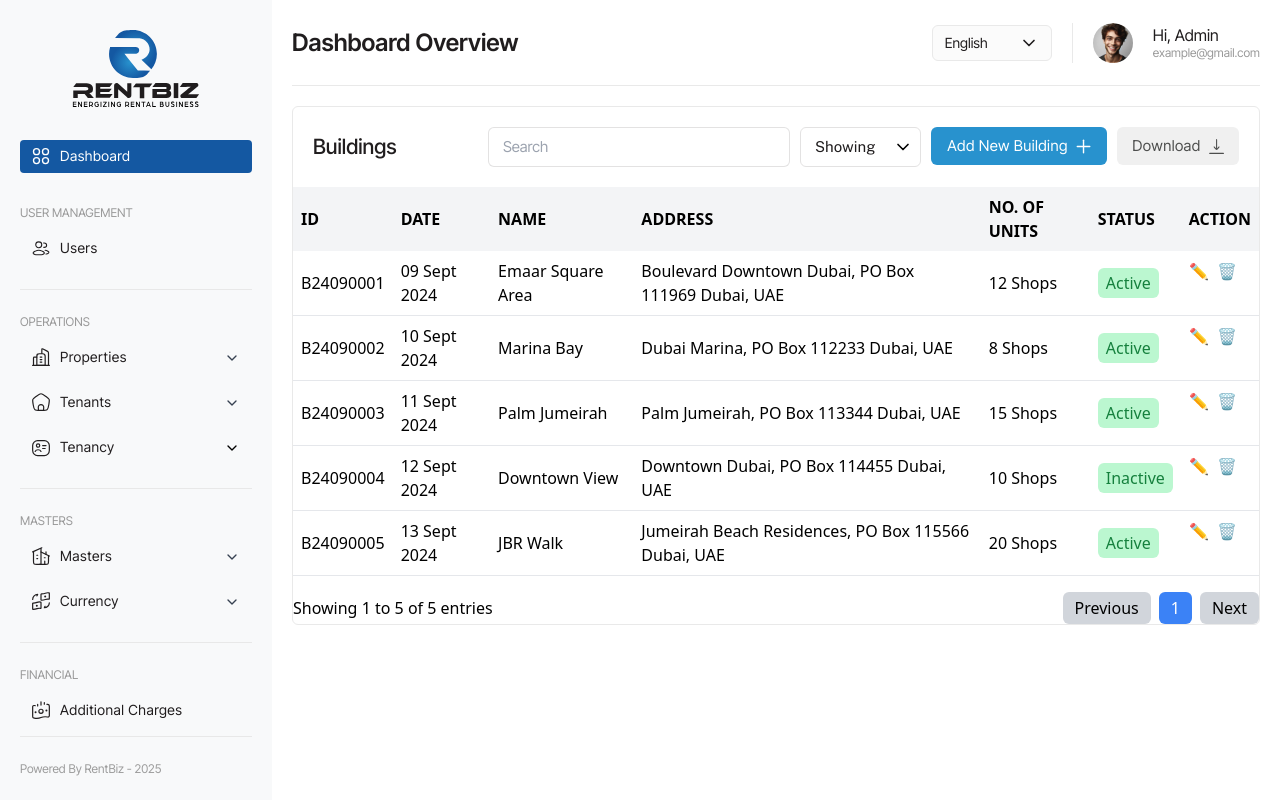
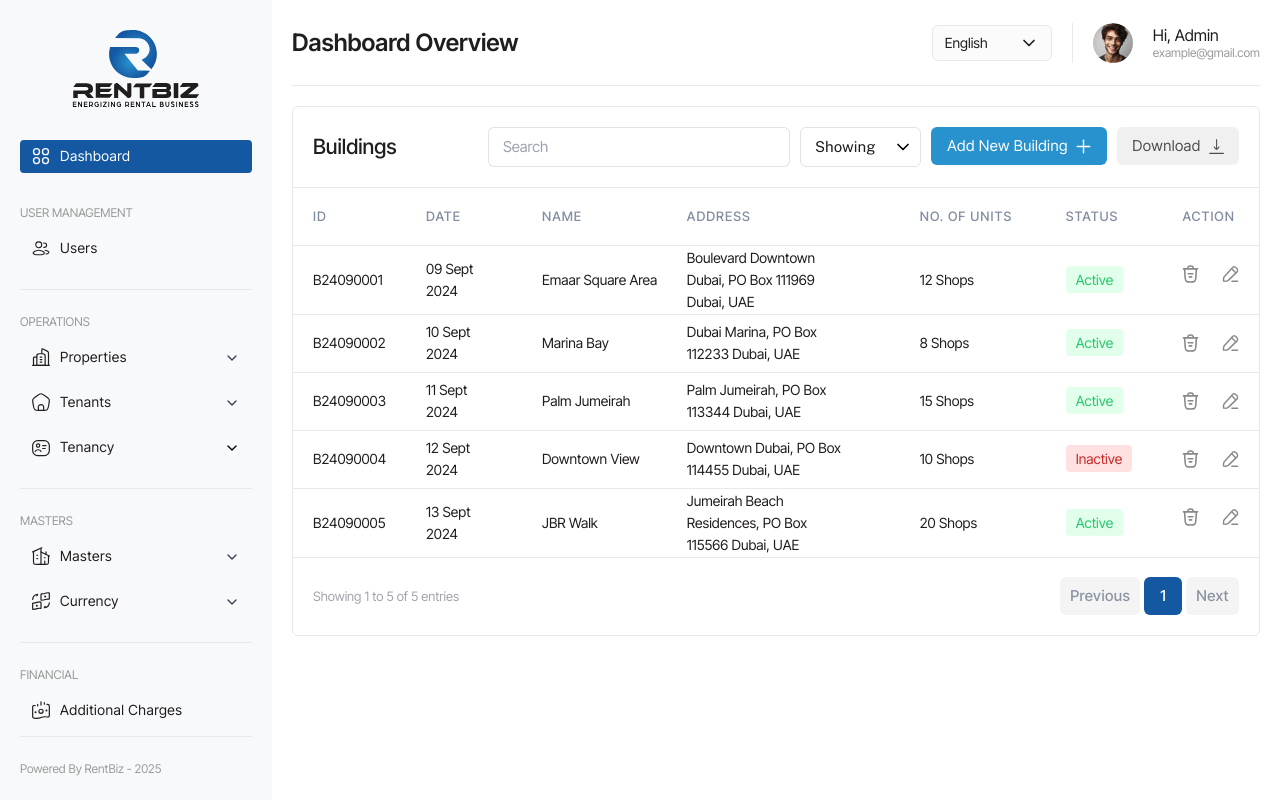
Before and after one commit to hoztox/RentBiz-Frontend, a React (Vite) app: page /admin/buildings in a window 1280 px wide. Built offline with nearby package versions, Linux system fonts and the light colour scheme.

Commit message:
Buildings Page created

```diff
--- a/src/pages/Admin Dashboard/Collection List/CollectionList.jsx
+++ b/src/pages/Admin Dashboard/Collection List/CollectionList.jsx
@@ -89,7 +89,7 @@ const CollectionList = () => {
                     className={`px-3 h-[38px] rounded-md cursor-pointer duration-200 page-no-btns ${
                         currentPage === i
                             ? 'bg-[#1458A2] text-white'
-                            : 'bg-[#F4F4F4] hover:bg-[#e6e6e6] text-[#677487]'
+                            : 'bg-[#F4F4F4] hover:bg-[#e6e6e6] text-[#8a94a3]'
                     }`}
                     onClick={() => setCurrentPage(i)}
                 >
--- a/src/pages/Admin Dashboard/Collection List/collectionlist.css
+++ b/src/pages/Admin Dashboard/Collection List/collectionlist.css
@@ -113,7 +113,7 @@
     font-weight: 500;
     line-height: 18px;
     letter-spacing: 0.43px;
-    color: #677487;
+    color: #8a94a3;
 }
 
 .page-no-btns {
--- a/src/pages/Admin Properties/Buildings/Buildings.jsx
+++ b/src/pages/Admin Properties/Buildings/Buildings.jsx
@@ -2,32 +2,54 @@ import React, { useState } from 'react'
 import { ChevronDown } from 'lucide-react';
 import plusicon from "../../../assets/Images/Admin Buildings/plus-icon.svg"
 import downloadicon from "../../../assets/Images/Admin Buildings/download-icon.svg";
+import editicon from "../../../assets/Images/Admin Buildings/edit-icon.svg"
+import deletesicon from "../../../assets/Images/Admin Buildings/delete-icon.svg"
 import "./buildings.css"
 
 const Buildings = () => {
     const [isSelectOpen, setIsSelectOpen] = useState(false);
+    const [searchTerm, setSearchTerm] = useState("");
+    const [currentPage, setCurrentPage] = useState(1);
+    const itemsPerPage = 10;
 
     const demoData = [
         { id: "B24090001", date: "09 Sept 2024", name: "Emaar Square Area", address: "Boulevard Downtown Dubai, PO Box 111969 Dubai, UAE", units: "12 Shops", status: "Active" },
         { id: "B24090002", date: "10 Sept 2024", name: "Marina Bay", address: "Dubai Marina, PO Box 112233 Dubai, UAE", units: "8 Shops", status: "Active" },
         { id: "B24090003", date: "11 Sept 2024", name: "Palm Jumeirah", address: "Palm Jumeirah, PO Box 113344 Dubai, UAE", units: "15 Shops", status: "Active" },
         { id: "B24090004", date: "12 Sept 2024", name: "Downtown View", address: "Downtown Dubai, PO Box 114455 Dubai, UAE", units: "10 Shops", status: "Inactive" },
-        { id: "B24090005", date: "13 Sept 2024", name: "JBR Walk", address: "Jumeirah Beach Residences, PO Box 115566 Dubai, UAE", units: "20 Shops", status: "Active" }
+        { id: "B24090005", date: "13 Sept 2024", name: "JBR Walk", address: "Jumeirah Beach Residences, PO Box 115566 Dubai, UAE", units: "20 Shops", status: "Active" },
     ];
 
-    const [currentPage, setCurrentPage] = useState(1);
-    const itemsPerPage = 10;
+    const filteredData = demoData.filter(building =>
+        building.name.toLowerCase().includes(searchTerm.toLowerCase()) ||
+        building.address.toLowerCase().includes(searchTerm.toLowerCase()) ||
+        building.id.toLowerCase().includes(searchTerm.toLowerCase()) ||
+        building.units.toLowerCase().includes(searchTerm.toLowerCase()) ||
+        building.status.toLowerCase().includes(searchTerm.toLowerCase())
+    );
 
-    const totalPages = Math.ceil(demoData.length / itemsPerPage);
-    const paginatedData = demoData.slice((currentPage - 1) * itemsPerPage, currentPage * itemsPerPage);
+
+    const totalPages = Math.ceil(filteredData.length / itemsPerPage);
+    const paginatedData = filteredData.slice((currentPage - 1) * itemsPerPage, currentPage * itemsPerPage);
+
+    const maxPageButtons = 5;
+    const startPage = Math.max(1, currentPage - Math.floor(maxPageButtons / 2));
+    const endPage = Math.min(totalPages, startPage + maxPageButtons - 1);
 
 
     return (
         <div className="border border-[#E9E9E9]  rounded-md">
-            <div className="flex justify-between items-center p-5">
+            <div className="flex justify-between items-center p-5 border-b border-[#E9E9E9]">
                 <h1 className='buildings-head'>Buildings</h1>
                 <div className="flex gap-[10px]">
-                    <input type="text" placeholder="Search" className="px-[14px] py-[7px] outline-none border border-[#201D1E20] rounded-md w-[302px] focus:border-gray-300 duration-200 building-search" />
+                    <input
+                        type="text"
+                        placeholder="Search"
+                        value={searchTerm}
+                        onChange={(e) => setSearchTerm(e.target.value)}
+                        className="px-[14px] py-[7px] outline-none border border-[#201D1E20] rounded-md w-[302px] focus:border-gray-300 duration-200 building-search"
+                    />
+
                     <div className="relative">
                         <select
                             name="select"
@@ -51,60 +73,88 @@ const Buildings = () => {
             </div>
             <table className="w-full border-collapse">
                 <thead>
-                    <tr className="bg-gray-100 text-left">
-                        <th className="p-2">ID</th>
-                        <th className="p-2">DATE</th>
-                        <th className="p-2">NAME</th>
-                        <th className="p-2">ADDRESS</th>
-                        <th className="p-2">NO. OF UNITS</th>
-                        <th className="p-2">STATUS</th>
-                        <th className="p-2">ACTION</th>
+                    <tr className="border-b border-[#E9E9E9] h-[57px]">
+                        <th className="px-5 text-left building-thead">ID</th>
+                        <th className="px-5 text-left building-thead w-[12%]">DATE</th>
+                        <th className="pl-5 text-left building-thead w-[15%]">NAME</th>
+                        <th className="px-5 text-left building-thead">ADDRESS</th>
+                        <th className="pl-12 pr-5 text-left building-thead w-[18%]">NO. OF UNITS</th>
+                        <th className="px-5 text-left building-thead w-[12%]">STATUS</th>
+                        <th className="px-5 pr-6 text-right building-thead">ACTION</th>
                     </tr>
                 </thead>
                 <tbody>
                     {paginatedData.map((building, index) => (
-                        <tr key={index} className="border-b">
-                            <td className="p-2">{building.id}</td>
-                            <td className="p-2">{building.date}</td>
-                            <td className="p-2">{building.name}</td>
-                            <td className="p-2">{building.address}</td>
-                            <td className="p-2">{building.units}</td>
-                            <td className="p-2">
-                                <span className="bg-green-200 text-green-700 px-2 py-1 rounded-md">
+                        <tr key={index} className="border-b border-[#E9E9E9] h-[57px] hover:bg-gray-50 cursor-pointer">
+                            <td className="px-5 text-left building-data">{building.id}</td>
+                            <td className="px-5 text-left building-data">{building.date}</td>
+                            <td className="pl-5 text-left building-data">{building.name}</td>
+                            <td className="px-5 text-left building-data">{building.address}</td>
+                            <td className="pl-12 pr-5 text-left building-data">{building.units}</td>
+                            <td className="px-5 text-left building-data">
+                                <span
+                                    className={`px-[10px] py-[5px] rounded-[4px] w-[69px] ${building.status === "Active"
+                                        ? "bg-[#e1ffea] text-[#28C76F]"
+                                        : "bg-[#FFE1E1] text-[#C72828]"
+                                        }`}
+                                >
                                     {building.status}
                                 </span>
+
                             </td>
-                            <td className="p-2 flex gap-2">
-                                <button className="text-gray-600">✏️</button>
-                                <button className="text-red-600">🗑</button>
+                            <td className="px-5 flex gap-[23px] items-center justify-end h-[57px]">
+                                <button>
+                                    <img src={deletesicon} alt="Deletes" className='w-[18px] h-[18px] action-btn duration-200' />
+                                </button>
+                                <button>
+                                    <img src={editicon} alt="Edit" className='w-[18px] h-[18px] action-btn duration-200' />
+                                </button>
                             </td>
                         </tr>
                     ))}
                 </tbody>
             </table>
-            <div className="flex justify-between items-center mt-4">
-                <span>
-                    Showing {Math.min((currentPage - 1) * itemsPerPage + 1, demoData.length)} to {Math.min(currentPage * itemsPerPage, demoData.length)} of {demoData.length} entries
+            <div className="flex justify-between items-center h-[77.5px] px-5">
+                <span className='collection-list-pagination'>
+                    Showing {Math.min((currentPage - 1) * itemsPerPage + 1, filteredData.length)} to {Math.min(currentPage * itemsPerPage, filteredData.length)} of {filteredData.length} entries
                 </span>
-                <div className="flex gap-2">
+                <div className="flex gap-[4px]">
                     <button
-                        className={`px-3 py-1 ${currentPage === 1 ? "bg-gray-300" : "bg-blue-500 text-white"} rounded-md`}
+                        className="px-[10px] py-[6px] rounded-md bg-[#F4F4F4] hover:bg-[#e6e6e6] duration-200 cursor-pointer pagination-btn"
                         disabled={currentPage === 1}
                         onClick={() => setCurrentPage(currentPage - 1)}
                     >
                         Previous
                     </button>
-                    {[...Array(totalPages)].map((_, i) => (
+                    {startPage > 1 && (
                         <button
-                            key={i}
-                            className={`px-3 py-1 ${currentPage === i + 1 ? "bg-blue-500 text-white" : "bg-gray-200"} rounded-md`}
-                            onClick={() => setCurrentPage(i + 1)}
+                            className="px-4 h-[38px] rounded-md cursor-pointer duration-200 page-no-btns bg-[#F4F4F4] hover:bg-[#e6e6e6] text-[#677487]"
+                            onClick={() => setCurrentPage(1)}
                         >
-                            {i + 1}
+                            1
+                        </button>
+                    )}
+                    {startPage > 2 && <span className="px-2">...</span>}
+                    {[...Array(endPage - startPage + 1)].map((_, i) => (
+                        <button
+                            key={startPage + i}
+                            className={`px-4 h-[38px] rounded-md cursor-pointer duration-200 page-no-btns ${currentPage === startPage + i ? "bg-[#1458A2] text-white" : "bg-[#F4F4F4] hover:bg-[#e6e6e6] text-[#8a94a3]"}`}
+                            onClick={() => setCurrentPage(startPage + i)}
+                        >
+                            {startPage + i}
                         </button>
                     ))}
+                    {endPage < totalPages - 1 && <span className="px-2">...</span>}
+                    {endPage < totalPages && (
+                        <button
+                            className="px-4 h-[38px] rounded-md cursor-pointer duration-200 page-no-btns bg-[#F4F4F4] hover:bg-[#e6e6e6] text-[#677487]"
+                            onClick={() => setCurrentPage(totalPages)}
+                        >
+                            {totalPages}
+                        </button>
+                    )}
                     <button
-                        className={`px-3 py-1 ${currentPage === totalPages ? "bg-gray-300" : "bg-blue-500 text-white"} rounded-md`}
+                        className="px-[10px] py-[6px] rounded-md bg-[#F4F4F4] hover:bg-[#e6e6e6] duration-200 cursor-pointer pagination-btn"
                         disabled={currentPage === totalPages}
                         onClick={() => setCurrentPage(currentPage + 1)}
                     >
--- a/src/pages/Admin Properties/Buildings/buildings.css
+++ b/src/pages/Admin Properties/Buildings/buildings.css
@@ -56,3 +56,26 @@
 .download-btn:hover .download-img {
     filter: brightness(0) saturate(100%) invert(100%) sepia(2%) saturate(537%) hue-rotate(47deg) brightness(118%) contrast(100%);
 }
+
+.building-thead {
+    font-family: 'Inter Tight';
+    font-size: 13px;
+    font-style: normal;
+    font-weight: 500;
+    line-height: normal;
+    letter-spacing: 1px;
+    color: #818da0;
+}
+
+.building-data {
+    font-family: 'Inter Tight';
+    font-size: 14px;
+    font-style: normal;
+    font-weight: 400;
+    line-height: 22px;
+    color: #201D1E;
+}
+
+.action-btn:hover {
+    filter: brightness(0) saturate(100%) invert(8%) sepia(7%) saturate(582%) hue-rotate(289deg) brightness(100%) contrast(91%);
+}
```
Also changed, not shown: src/assets/Images/Admin Buildings/delete-icon.svg (added), src/assets/Images/Admin Buildings/edit-icon.svg (added).
